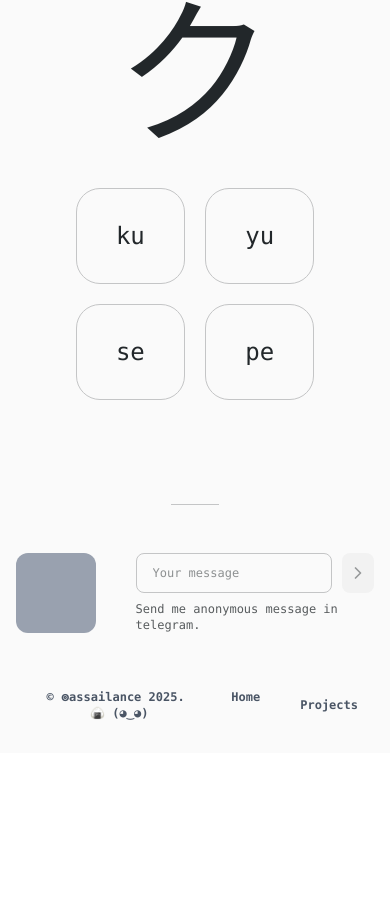
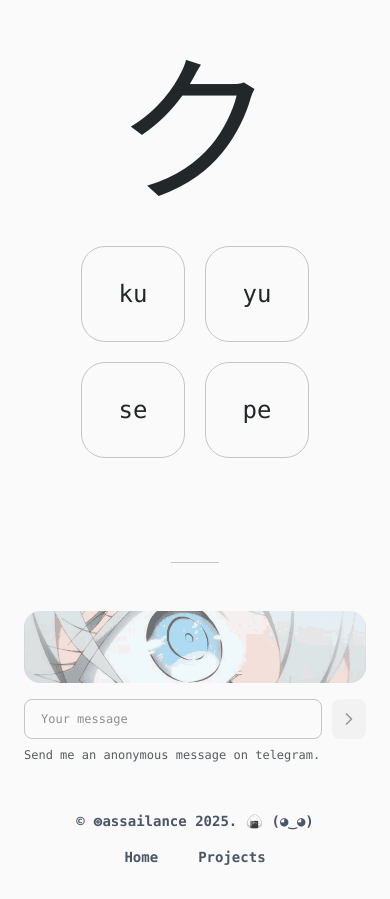
Before and after one commit to assailance/assailance-website, a Vue app: page / in a window 390 px wide. Shown: the part 3142-4041 px from the top of the page. Before the commit the page ends 3895 px from the top, so only its background shows below. Built offline with nearby package versions, Linux system fonts and the light colour scheme; no server answers.

Commit message:
style(ui): добавлен gif badge к форме отправки сообщения & адаптирован footer под мобильные устройства

```diff
--- a/src/App.vue
+++ b/src/App.vue
@@ -30,7 +30,7 @@ provideToast()
 </script>
 
 <template>
-  <div class="z-0 mx-auto flex min-h-screen max-w-3xl flex-col px-4 pt-16 sm:px-8">
+  <div class="z-0 mx-auto flex min-h-screen max-w-3xl flex-col px-6 pt-16 sm:px-8">
     <Header />
     <main>
       <Index />
--- a/src/assets/index.css
+++ b/src/assets/index.css
@@ -31,6 +31,8 @@ body > #app[data-theme='dark'],
 }
 
 @theme {
+  --breakpoint-xs: 30rem;
+
   --color-global-bg: var(--color-global-bg);
   --color-global-text: var(--color-global-text);
   --color-secondary-bg: var(--color-secondary-bg);
@@ -40,7 +42,6 @@ body > #app[data-theme='dark'],
   --color-accent: var(--color-accent);
   --color-accent-2: var(--color-accent-2);
   --color-quote: var(--color-quote);
-
   --color-overlay: rgba(24, 24, 27, 0.95);
   --color-overlay-element: rgba(54, 54, 54, 0.75);
   --color-overlay-element-hover: rgba(54, 54, 54, 0.95);
--- a/src/components/layout/Footer.vue
+++ b/src/components/layout/Footer.vue
@@ -40,10 +40,13 @@ const send = async () => {
     <!-- /Divider -->
 
     <!-- Send Message -->
-    <div class="mb-12 flex gap-x-10">
-      <div class="w-1/4 rounded-xl bg-gray-400"></div>
+    <div class="xs:flex-row mb-12 flex flex-col items-center gap-x-6 gap-y-4 sm:gap-x-8">
+      <div class="xs:w-min xs:min-w-32 not-xs:h-[72px] w-full self-stretch overflow-hidden rounded-2xl">
+        <img src="/badge-dark.gif" alt="footer-badge" class="h-full w-full object-cover not-dark:hidden" loading="lazy" />
+        <img src="/badge-light.gif" alt="footer-badge" class="h-full w-full object-cover dark:hidden" loading="lazy" />
+      </div>
       <!-- Form -->
-      <form class="flex w-3/4 flex-col gap-y-2 text-xs" aria-describedby="form-desc" @submit.prevent="send">
+      <form class="flex h-full w-full flex-col gap-y-2 text-xs" aria-describedby="form-desc" @submit.prevent="send">
         <div class="flex items-center gap-x-2.5">
           <!-- Loader -->
           <LoaderCircle v-if="isSending" class="text-global-text animate-spin" />
@@ -68,7 +71,7 @@ const send = async () => {
           </button>
         </div>
         <!-- Description -->
-        <p id="form-desc" class="text-global-text/75">Send me anonymous message in telegram.</p>
+        <p id="form-desc" class="text-global-text/75">Send me an anonymous message on telegram.</p>
         <!-- /Description -->
         <div aria-live="polite" class="sr-only">
           {{ isSending ? 'Sending message…' : '' }}
@@ -79,13 +82,15 @@ const send = async () => {
     <!-- /Send Message -->
 
     <!-- Bottom -->
-    <div class="flex items-center justify-between text-center text-xs font-semibold text-gray-600 dark:text-gray-400">
+    <div
+      class="flex flex-col items-center justify-center gap-y-2 text-center align-top font-semibold text-gray-600 sm:flex-row sm:justify-between sm:text-xs dark:text-gray-400"
+    >
       <div class="me-0 sm:me-4">© ၜassailance 2025.<span class="inline-block">&nbsp;🍙️&nbsp;(◕‿◕)</span></div>
       <!-- Navigation -->
       <nav aria-label="More on this site" class="flex gap-x-2 sm:gap-x-0 sm:divide-x sm:divide-gray-500">
         <!-- Links -->
         <a href="/" class="hover:text-global-text px-4 py-2 hover:underline sm:py-0">Home</a>
-        <a href="#projects" class="px-4 py-4 underline-offset-2 hover:underline sm:py-0">Projects</a>
+        <a href="#projects" class="px-4 py-2 underline-offset-2 hover:underline sm:py-0">Projects</a>
         <!-- /Links -->
       </nav>
       <!-- /Navigation -->
```
Also changed, not shown: public/badge-dark.gif (added), public/badge-light.gif (added).
